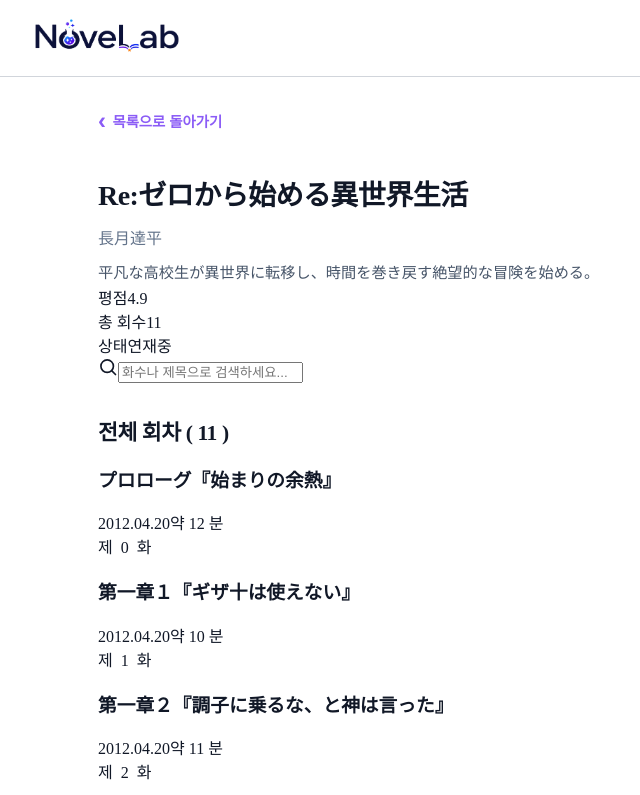
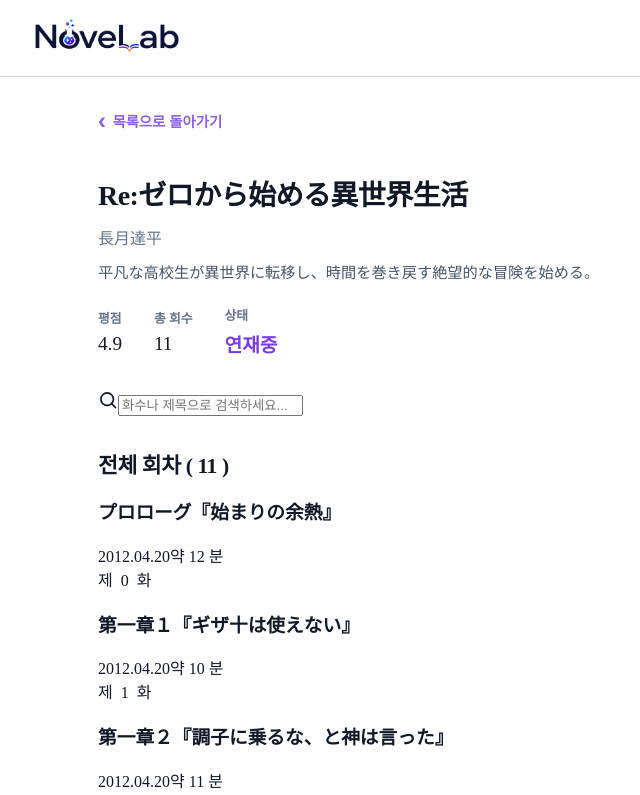
Before and after one commit to K-KY/noveLab, a React (Vite) app: page /novels/1 in a window 1280 px wide. Shown: the top 795 px of the page, without its empty margins (0-640 px from the left). Built offline with nearby package versions, Linux system fonts and the light colour scheme.

Commit message:
feat: 소설 메타정보 컴포넌트 css

```diff
--- a/src/components/NovelMeta.jsx
+++ b/src/components/NovelMeta.jsx
@@ -1,22 +1,24 @@
-const NovelMeta = ({ novel }) => {
+import "../css/novelMeta.css"
+
+const NovelMeta = ({novel}) => {
     return (
-        <div>
-            <NovelMetaItem label="평점" value={novel.score} />
-            <NovelMetaItem label="총 회수" value={novel.episodeCount} />
-            <NovelMetaItem label="상태" value={novel.state} highlight />
+        <div className={"novel-meta-list"}>
+            <NovelMetaItem label="평점" value={novel.score}/>
+            <NovelMetaItem label="총 회수" value={novel.episodeCount}/>
+            <NovelMetaItem label="상태" value={novel.state} highlight/>
         </div>
     );
 };
 
-const NovelMetaItem = ({ label, value, highlight = false }) => {
+const NovelMetaItem = ({label, value, highlight = false}) => {
     return (
-        <div>
-            <span>{label}</span>
-            <span>
+        <div className={"novel-meta-item"}>
+            <span className={"novel-meta-label"}>{label}</span>
+            <span className={highlight ? "novel-meta-value highlight" : "novel-meta-value"}>
                 {value}
             </span>
         </div>
     );
 };
 
-export { NovelMeta };
+export {NovelMeta};
--- /dev/null
+++ b/src/css/novelMeta.css
@@ -0,0 +1,31 @@
+.novel-meta-list {
+    display: flex;
+    align-items: center;
+    gap: 2rem;
+
+    margin-top: 1.25rem;
+    margin-bottom: 2rem;
+}
+
+.novel-meta-item {
+    display: flex;
+    flex-direction: column;
+    gap: 0.35rem;
+}
+
+.novel-meta-label {
+    color: #64748b;
+    font-size: 0.8rem;
+    font-weight: 600;
+}
+
+.novel-meta-value {
+    color: #111827;
+    font-size: 1.2rem;
+    font-weight: 500;
+}
+
+.novel-meta-value.highlight {
+    color: #7c3aed;
+    font-weight: 700;
+}
```
